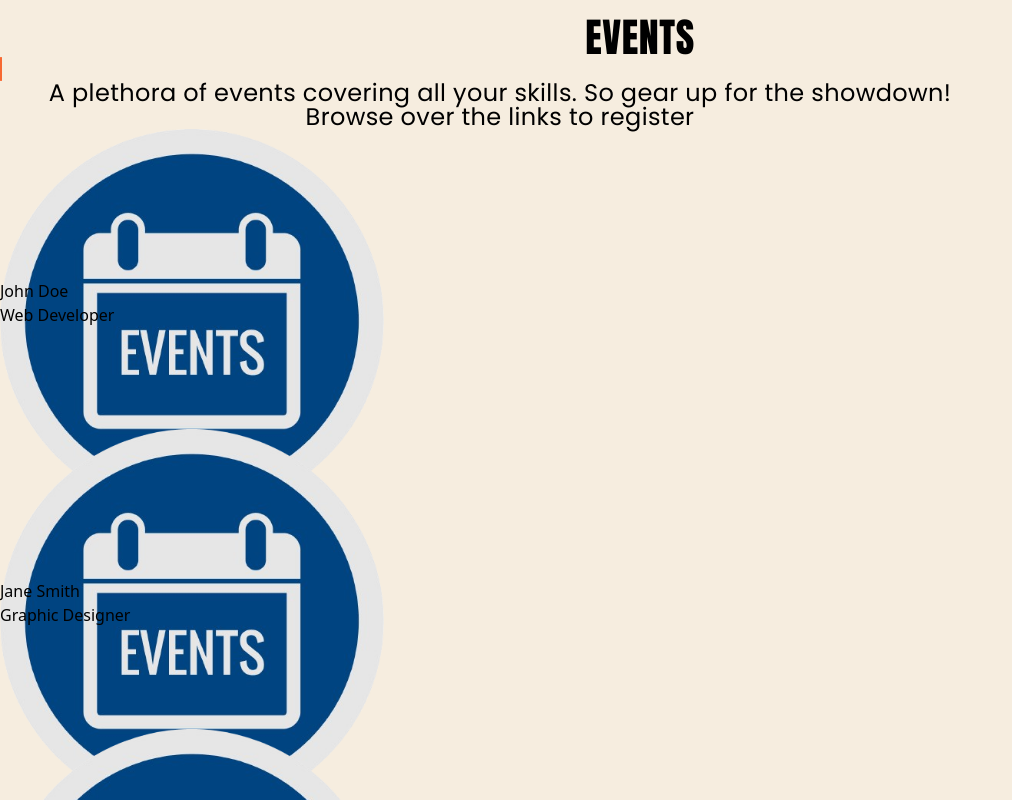
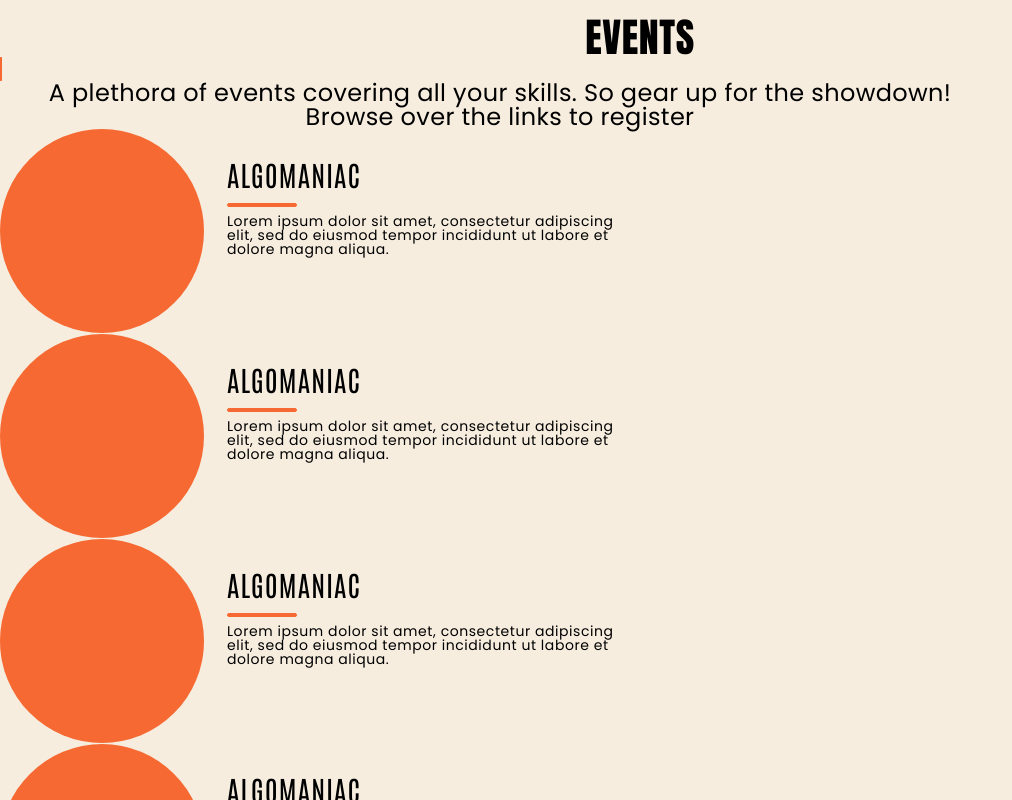
Before and after one commit to Soham-Chaudhuri/Convolution_24, a React (Vite) app in the folder convolution_2024/: page / in a window 1280 px wide. Shown: the part 2140-2940 px from the top of the page, without its empty margins (0-1012 px from the left). Built offline with nearby package versions, Linux system fonts and the light colour scheme.

Commit message:
22/12/23

```diff
--- a/convolution_2024/src/components/Body/Event.css
+++ b/convolution_2024/src/components/Body/Event.css
@@ -1,4 +1,4 @@
-@import url("https://fonts.googleapis.com/css2?family=Anton&family=Montserrat:wght@500&family=Poppins:ital,wght@0,100;0,200;0,300;0,400;0,500;0,600;0,700;0,800;0,900;1,100;1,200;1,300;1,400;1,500;1,600;1,700;1,800;1,900&display=swap");
+@import url('https://fonts.googleapis.com/css2?family=Anton&family=Antonio:wght@100;200;300;400;500;600;700&family=Montserrat:wght@500&family=Poppins:ital,wght@0,100;0,200;0,300;0,400;0,500;0,600;0,700;0,800;0,900;1,100;1,200;1,300;1,400;1,500;1,600;1,700;1,800;1,900&display=swap');
 
 .event_h1 {
   font-family: "Anton", sans-serif !important;
@@ -29,7 +29,7 @@
   max-width: 1000px;
 }
 
-.left{
+/* .left{
     width: 30%;
     height: 150px;
 
@@ -42,4 +42,73 @@
     height: 150px;
 
 
+} */
+/* ----------grp cards---------------- */
+
+.group-child {
+  position: relative;
+  top: 0;
+  left: 0;
+  border-radius: 50%;
+  background-color: #f76932;
+  width: 204px;
+  height: 204px;
+  /* background-image: url(../assets/event1.png); */
+  /* overflow: hidden; */
+
 }
+.algomaniac,
+.lorem-ipsum {
+  position: absolute;
+  left: 227px;
+
+
+}
+.algomaniac {
+  top: 22px;
+  display: flex;
+  align-items: center;
+  width: 151px;
+  height: 45px;
+  color: #000000;
+  letter-spacing: 1.12px;
+  line-height: 28px;
+  font-size: 28px;
+  font-family: Antonio;
+  flex-shrink: 0;
+  font-weight: 400;
+  font-feature-settings: 'clig' off, 'liga' off;
+
+}
+.lorem-ipsum {
+  top: 85px;
+  font-size: 14px;
+  font-family: Poppins;
+  display: flex;
+  width: 407px;
+  height: 120px;
+  /* letter-spacing: 0.04em; */
+  letter-spacing: 0.56px;
+  /* line-height: 100%; */
+  line-height: 14px;
+  font-feature-settings: 'clig' off, 'liga' off;
+
+}
+.group-item {
+  position: absolute;
+  top: 74px;
+  left: 227px;
+  border-radius: 4px;
+  background-color: #f76932;
+  border: 1px solid #f76932;
+  box-sizing: border-box;
+  width: 70px;
+  height: 4px;
+}
+.boro-goal {
+  position: relative;
+  top: 0;
+  left: 0;
+  width: 634px;
+  height: 205px;
+}
--- a/convolution_2024/src/components/Body/Event.jsx
+++ b/convolution_2024/src/components/Body/Event.jsx
@@ -1,3 +1,4 @@
+/* eslint-disable react/jsx-key */
 import React from "react";
 import "./Event.css";
 import picture from "../assets/event1.png";
@@ -56,20 +57,30 @@ const Event = () => {
           Browse over the links to register
         </p>
       </div>
-      <div className="grid grid-cols-2 gap-4">
+      <div className="grid grid-cols-2 gap-[56px]">
         {peopleData.map((person) => (
-          <div key={person.id} className="p-4 rounded-md flex border ">
-            <div className="left flex items-center w-30">
-              <img
-                src={picture}
-                alt={person.name}
-                className="w-14 h-14 rounded-full mx-auto"
-              />
+          // <div key={person.id} className="p-4 rounded-md flex border  ">
+          //   <div className="left flex items-center">
+          //     <img
+          //       src={picture}
+          //       alt={person.name}
+          //       className="w-14 h-14 rounded-full mx-auto"
+          //     />
+          //   </div>
+          //   <div className="right flex justify-content-center flex-col">
+          //     <h3 className="text-lg font-semibold">{person.name}</h3>
+          //     <p className="text-gray-600">{person.description}</p>
+          //   </div>
+          // </div>
+
+          <div key={person.id}  className="boro-goal flex flex-wrap">
+            <div className="group-child" />
+            <div className="algomaniac">ALGOMANIAC</div>
+            <div className="lorem-ipsum">
+              Lorem ipsum dolor sit amet, consectetur adipiscing elit, sed do
+              eiusmod tempor incididunt ut labore et dolore magna aliqua.
             </div>
-            <div className="right flex justify-content-center flex-col w-70">
-              <h3 className="text-lg font-semibold">{person.name}</h3>
-              <p className="text-gray-600">{person.description}</p>
-            </div>
+            <div className="group-item" />
           </div>
         ))}
       </div>
```
